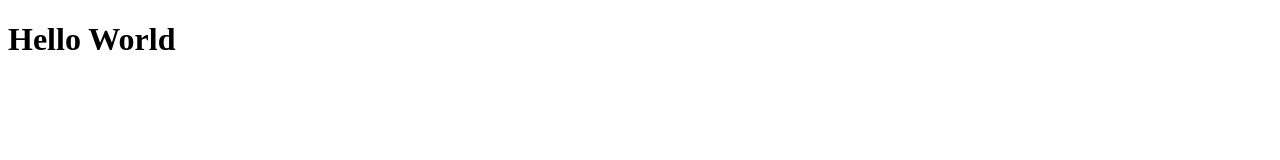
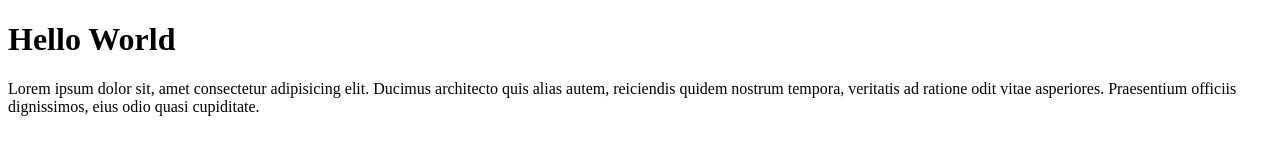
Before and after one commit to hendri1202/wpu-git-test, a plain HTML site: page index.html in a window 1280 px wide. Drawn offline with Linux system fonts and the light colour scheme.

Commit message:
menambahkan paragraf

```diff
--- a/index.html
+++ b/index.html
@@ -8,5 +8,6 @@
 </head>
 <body>
     <h1>Hello World</h1>
+    <p>Lorem ipsum dolor sit, amet consectetur adipisicing elit. Ducimus architecto quis alias autem, reiciendis quidem nostrum tempora, veritatis ad ratione odit vitae asperiores. Praesentium officiis dignissimos, eius odio quasi cupiditate.</p>
 </body>
 </html>
```
